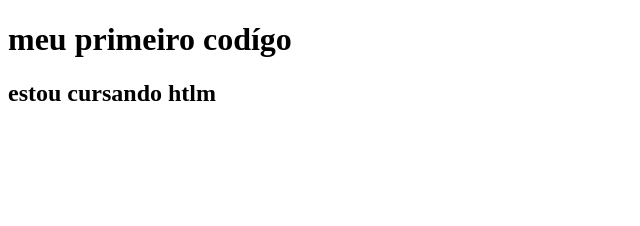
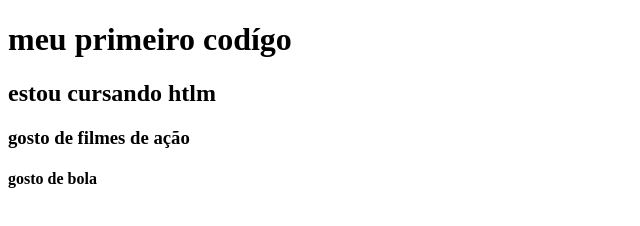
Before and after one commit to danilogomes-coderhouse/danilogomessilva, a plain HTML site: page index.html in a window 1280 px wide. Shown: the whole page, without its empty margins (0-640 px from the left). Drawn offline with Linux system fonts and the light colour scheme.

Commit message:
gosto de demais

```diff
--- a/index.html
+++ b/index.html
@@ -1,3 +1,6 @@
 <!DOCTYPE html>
+<main></main>
 <h1>meu primeiro codígo</h1>
 <h2>estou cursando htlm</h2>
+<h3>gosto de filmes de ação </h3>
+<h4>gosto de bola </h4>
```
